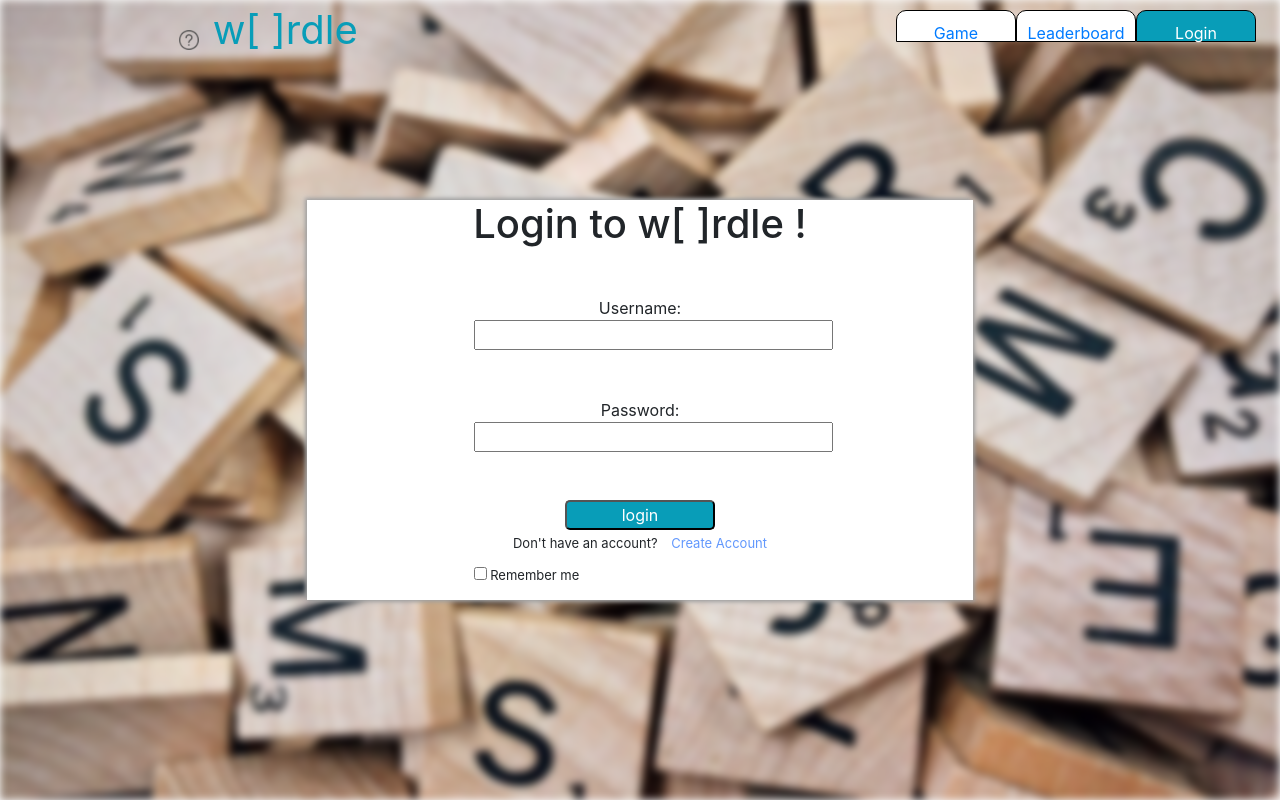
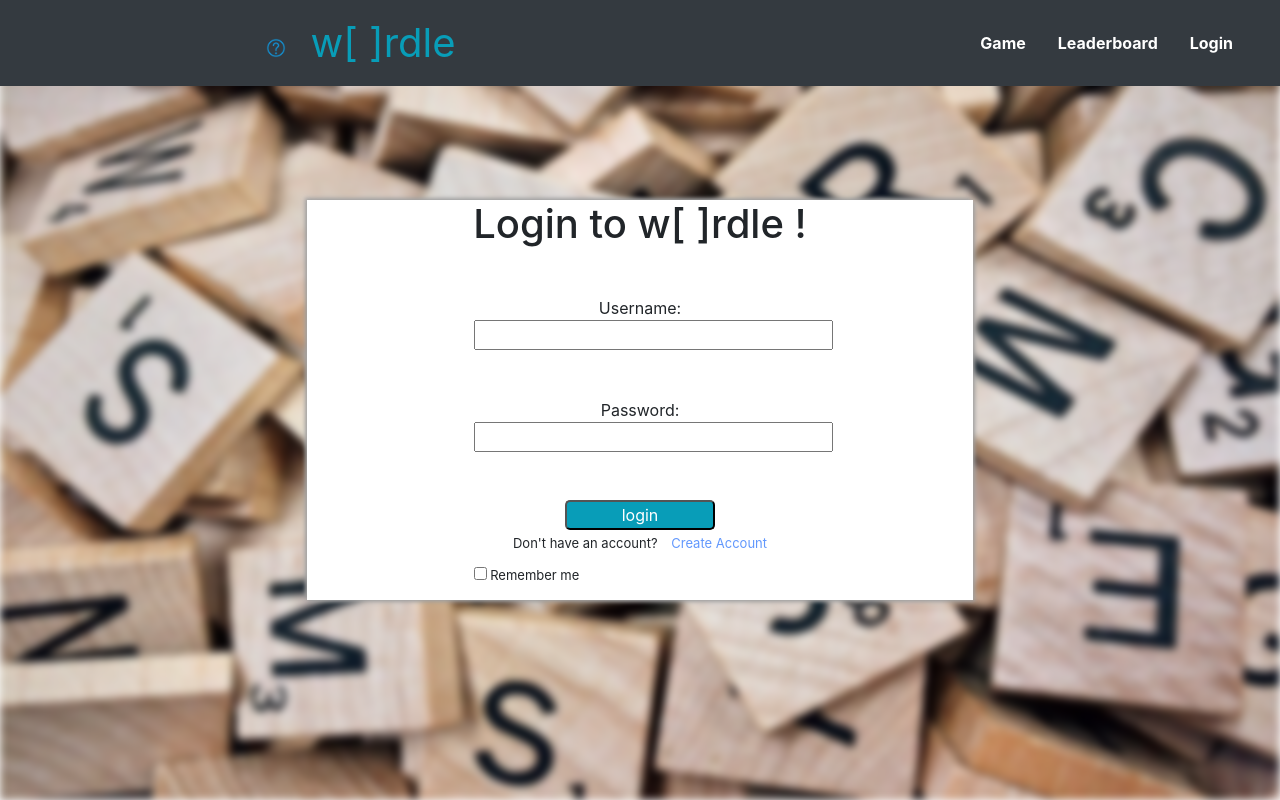
Before and after one commit to Matthew-P133/W-rdle, a Django app: page /wordgame/login/ in a window 1280 px wide. Run offline with Django 3.2, Linux system fonts and the light colour scheme; some libraries are stand-ins or nearby versions.

Commit message:
modify the navigation bar

```diff
--- a/static/style/baseCss.css
+++ b/static/style/baseCss.css
@@ -5,10 +5,10 @@ html{
 
 a{
     text-decoration:none;
+    color: white;
 }
 
 a:visited {
-    color:#000000;
     text-decoration:none;
 }
 
@@ -16,39 +16,3 @@ a:hover {
     color:rgb(8, 157, 184);
     text-decoration:none;
 }
-
-.menu {
-    display: flex;
-    width: 100%;
-    height: 40px;
-    flex-direction: row;
-    list-style:none;
-    position:absolute;
-    z-index:1;
-}
-.main-contain{
-    width: 100%;
-    height: 100%;
-}
-
-#menu-left {
-    width: 70%;
-    height: 100%;
-}
-
-#menu-right {
-    display: flex;
-    width: 30%;
-    height: 100%;
-    flex-direction: row;
-    margin-top: 10px;
-}
-
-.flex-item {
-    width: 120px;
-    height: 80%;
-    padding-top: 10px;
-    border: solid 1px black;
-    text-align:center;
-    border-radius:10px 10px 0 0;
-}
--- a/static/style/loginCss.css
+++ b/static/style/loginCss.css
@@ -1,18 +1,6 @@
-html{
-    overflow-x:hidden;
-    overflow-y:hidden;
-}
+
 .flex-item {
     background-color: #fff;
-}
-
-#base_login {
-    background-color:rgb(8, 157, 184);
-
-}
-
-#base_login a{
-    color:white;
 }
 
 #contain{
--- a/templates/wordgame/base.html
+++ b/templates/wordgame/base.html
@@ -1,13 +1,12 @@
 <!DOCTYPE html>
-
 {% load staticfiles %}
-
 <html>
     <head lang="en">
         <meta charset="UTF-8" />
-        <link rel="stylesheet" type="text/css" href="../../static/style/baseCss.css" charset="utf-8"/>
         <link rel="stylesheet" href="/static/bootstrap/css/bootstrap.min.css">
+         <link rel="stylesheet" type="text/css" href="../../static/style/baseCss.css" charset="utf-8"/>
         <script src="/static/jquery/jquery.min.js"></script>
+        <script src="https://cdn.staticfile.org/popper.js/1.15.0/umd/popper.min.js"></script>
         <script src="/static/bootstrap/js/bootstrap.min.js"></script>
         {% block head_block %}
 
@@ -20,37 +19,44 @@
         </title>
     </head>
     <body>
-        <div class="menu">
-            <div id="menu-left">
-                <img src="{% static 'images/question.png' %}" alt="How to play wordle!"
-                style = "width: 20px; height: 20px;margin-left: 20%;"/>
-                <span style="font-size: 40px; color: rgb(8, 157, 184); margin-left: 1%;">w[&nbsp;]rdle</span>
-            </div>
-            <div id="menu-right">
-
-                <div class="flex-item"><a href="{% url 'wordgame:game' %}">Game</a></div>
-                <div class="flex-item" id="base_leaderboard"><a href="{% url 'wordgame:leaderboard' %}">Leaderboard</a></div>
-                {% if user.is_authenticated %}
-                <!-- Show these links when the user is logged in -->
-                <div class="flex-item"><a href="#">UserProfile</a></div>
-                <div class="flex-item"><a href="{% url 'wordgame:logout' %}">Logout</a></div>
-                {% else %}
-                <!-- Show these links when the user is NOT logged in -->
-                <!-- <div><a href="{% url 'wordgame:register' %}">Sign Up</a></div> -->
-                <div class="flex-item" id="base_login"><a href="{% url 'wordgame:login' %}">Login</a></div>
-                {% endif %}
-
-            </div>
-        </div>
+        <nav class="navbar navbar-expand-sm bg-dark navbar-dark">
+            <!-- Brand/logo -->
+            <img src="{% static 'images/question.png' %}" alt="How to play wordle!"
+                style = "width: 20px; height: 20px;margin-left: 20%;margin-top: 10px;"/>
+            <span class="navbar-brand text-left" style="font-size: 40px; color: rgb(8, 157, 184);margin-left: 2%;">w[&nbsp;]rdle</span>
+             <div class="container font-weight-bold">
+                <!-- Nav pills -->
+                <ul class="nav ml-auto" role="tablist" >
+                    <li class="nav-item">
+                        <a class="nav-link"  href="{% url 'wordgame:game' %}">Game</a>
+                    </li>
+                    <li class="nav-item">
+                        <a class="nav-link"  id="base_leaderboard" href="{% url 'wordgame:leaderboard' %}">Leaderboard</a>
+                    </li>
+                    {% if user.is_authenticated %}
+                    <li class="nav-item">
+                        <a class="nav-link"  href="#">UserProfile</a>
+                    </li>
+                    <li class="nav-item">
+                        <a class="nav-link"  href="{% url 'wordgame:logout' %}">Logout</a>
+                    </li>
+                    {% else %}
+                    <li class="nav-item">
+                        <a id="base_login" class="nav-link" href="{% url 'wordgame:login' %}">Login</a>
+                    </li>
+                    {% endif %}
+                </ul>
+          </div>
+        </nav>
         <div class="main-contain">
             {% block body_block %}
 
             {% endblock %}
         </div>
-
         <!-- all templates should inherit jquery.js-->
         <script src="{% static "js/jquery-3.3.1.min.js" %}" crossorigin="anonymous"></script>
         {% block page_scripts %}
+
             <!--empty block to allow placement of specific js scripts in relevant templates-->
         {% endblock %}
     </body>
--- a/templates/wordgame/login.html
+++ b/templates/wordgame/login.html
@@ -3,6 +3,12 @@
 
 {% block head_block %}
 <link rel="stylesheet" type="text/css" href="../../static/style/loginCss.css" charset="utf-8"/>
+<style>
+#base_login:hover{
+    color:black;
+    background-color: rgb(8, 157, 184);
+}
+</style>
 {% endblock %}
 
 {% block title_block %}
```
Also changed, not shown: static/images/question.png.
